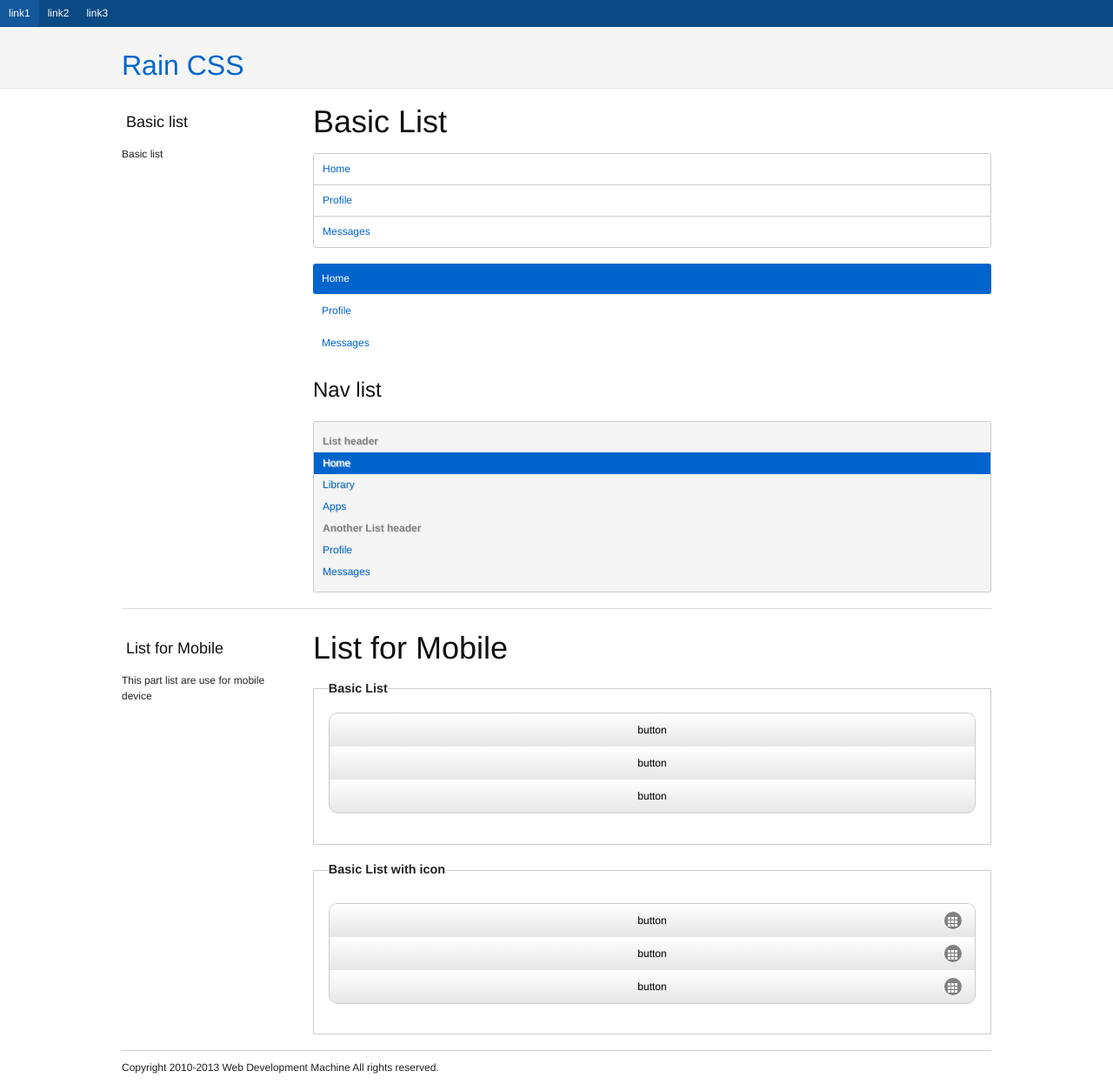
After one commit to RainZhai/Rain-CSS-Framework, a PHP site: page /list.html in a window 1280 px wide. The commit adds this page. Shown: the whole page at 87% size. Run offline with PHP 8.4, Linux system fonts and the light colour scheme.

Commit message:
add list and select html

```diff
--- a/css/rain.css
+++ b/css/rain.css
@@ -1770,6 +1770,6 @@ pre{white-space: normal;}
 .close{float:right;font-size:20px;font-weight:bold;line-height:20px;color:#000000;text-shadow:0 1px 0 #ffffff;opacity:0.2;filter:alpha(opacity=20);}.close:hover,.close:focus{color:#000000;text-decoration:none;cursor:pointer;opacity:0.4;filter:alpha(opacity=40);}
 button.close{padding:0;cursor:pointer;background:transparent;border:0;-webkit-appearance:none;}
 /*mobile icon style*/
-.micon{width:25px; line-height: 24px;}
-.iconbtn-left{left:2%; top:7px;}
-.iconbtn-right{right:2%; top:7px;}
+.micon{width:20px; line-height: 20px;}
+.iconbtn-left{left:2%; top:25%;}
+.iconbtn-right{right:2%; top:25%;}
--- /dev/null
+++ b/list.html
@@ -0,0 +1,109 @@
+<!DOCTYPE html PUBLIC "-//W3C//DTD XHTML 1.0 Strict//EN" "http://www.w3.org/TR/xhtml1/DTD/xhtml1-strict.dtd">
+<html xmlns="http://www.w3.org/1999/xhtml">
+<head>
+<meta http-equiv="Content-Type" content="text/html; charset=utf-8" />
+<meta name="viewport" content="width=device-width,initial-scale=1.0"/>
+<title>Rain CSS > List</title>
+<!-- Framework CSS -->
+<link rel="stylesheet" href="css/blueprint/screen.css" type="text/css" media="all"/>
+<link rel="stylesheet" href="css/blueprint/print.css" type="text/css" media="print"/>
+<!--[if lte IE 8]><link rel="stylesheet" href="css/blueprint/ie.css" type="text/css" media="screen, projection"><![endif]-->
+<link rel="stylesheet" href="css/rain.css" type="text/css" media="all"/>
+<!--[if lt IE 9]><script type="text/javascript" src="js/html5.js"></script><![endif]-->
+</head>
+
+<body class="body">
+	<div class="header headerBlue">
+  	<nav class="lsn posr clearfix">
+    	<a href="#" class="headerLink headerLinkBlue l pr pl ib tdn">link1</a>
+    	<a href="#" class="headerLink headerLinkBlue l pr pl ib tdn">link2</a>
+    	<a href="#" class="headerLink headerLinkBlue l pr pl ib tdn">link3</a>
+    </nav>
+  </div>
+	<div class="headerM headerGrey">
+  	<div class="container posr">
+    	<div class="l"><a class="tdn block ptll fsxxl" href="index.html">Rain CSS</a></div>
+    </div>
+  </div>
+
+	<div class="container mt">
+    <div class="pt">
+        <div class="sidebar l posr">
+            <h2 class="category">Basic list</h2>
+            <p>Basic list</p>
+        </div>
+
+        <div class="main mainRight posr">
+            <h1>Basic List</h1>
+			<ul class="rounds border lsn nop norm">
+				<li class="css3_round_topS borderBottom">
+					<a class="block heightL tdn pl pr css3_round_topS" href="#">Home</a>
+				</li>
+				<li class="borderBottom">
+					<a class="block heightL tdn pl pr hoverlgrey itemColorBlack" href="#">Profile</a>
+				</li>
+				<li class="css3_round_bottomS">
+					<a class="block heightL tdn pl pr hoverlgrey itemColorBlack css3_round_bottomS" href="#">Messages</a>
+				</li>
+			</ul>
+
+			<ul class="lsn nop norm">
+				<li class="bgWhite marginBottomSS">
+					<a class="block heightL bgBlue rounds tdn pl pr colorWhite" href="#">Home</a>
+				</li>
+				<li class="bgWhite marginBottomSS"><a class="block heightL rounds tdn pl pr hoverlgrey itemColorBlack" href="#">Profile</a></li>
+				<li class="bgWhite"><a class="block heightL rounds tdn pl pr hoverlgrey itemColorBlack" href="#">Messages</a></li>
+			</ul>
+
+			<h2>Nav list</h2>
+			<ul class="rounds border bgLightGrey lsn noLeftPadding pt pb norm css3_text_shadow">
+				<li><a class="block colorGrey strong heightS tdn pl pr" href="#">List header</a></li>
+				<li><a class="block heightS bgBlue tdn pl pr colorWhite" href="#">Home</a></li>
+				<li><a class="block heightS tdn pl pr itemLightGrey2 itemColorBlack" href="#">Library</a></li>
+				<li><a class="block heightS tdn pl pr itemLightGrey2 itemColorBlack" href="#">Apps</a></li>
+				<li><a class="block colorGrey strong heightS tdn pl pr" href="#">Another List header</a></li>
+				<li><a class="block heightS tdn pl pr itemLightGrey2 itemColorBlack" href="#">Profile</a></li>
+				<li><a class="block heightS tdn pl pr itemLightGrey2 itemColorBlack" href="#">Messages</a></li>
+			</ul>
+        </div><hr/>
+		</div>
+		<div class="paddingTop">
+			<div class="sidebar l posr">
+				<h2 class="category">List for Mobile</h2>
+				<p>This part list are use for mobile device</p>
+			</div>
+			<div class="main mainRight posr">
+				<h1>List for Mobile</h1>
+				<fieldset>
+					<legend>Basic List</legend>
+					<ul class="vgroup round-10 oh border nop lsn">
+						<li><a href="#" class="ggrey btn greybtn block tdn p tac">button</a></li>
+						<li><a href="#" class="ggrey btn greybtn block tdn p tac">button</a></li>
+						<li><a href="#" class="ggrey btn greybtn block tdn p tac">button</a></li>
+					</ul>
+				</fieldset>
+				<fieldset>
+					<legend>Basic List with icon</legend>
+					<ul class='vgroup round-10 oh border mt nop lsn'>
+						<li><a href='#' class='ggrey btn greybtn block tdn p tac posr'>
+						<span class="micon iconbtn-right ib bggrey roundall tac posa"><i class="icon-th icon-white"></i></span>
+						button
+						</a></li>
+						<li><a href='#' class='ggrey btn greybtn block tdn p tac posr'>
+						<span class="micon iconbtn-right ib bggrey roundall tac posa"><i class="icon-th icon-white"></i></span>
+						button
+						</a></li>
+						<li><a href='#' class='ggrey btn greybtn block tdn p tac posr'>
+						<span class="micon iconbtn-right ib bggrey roundall tac posa"><i class="icon-th icon-white"></i></span>
+						button
+						</a></li>
+					</ul>
+				</fieldset>
+			</div>
+	      <footer class="footer socialFooter c borderTop">
+	        <p class="bottom pt pb">Copyright 2010-2013 Web Development Machine All rights reserved.</p>
+	      </footer>
+		</div>
+	</div>
+</body>
+</html>
--- a/marticle.html
+++ b/marticle.html
@@ -12,9 +12,9 @@
 <body class="body">
   <div class="headerBlue">
   	<nav class='clearfix'>
-   	<a href="#" class="lh-3 headerLinkBlue l wf-30 ib tac tdn">link1</a>
-   	<a href="#" class="lh-3 headerLinkBlue l wf-30 ib tac tdn">link2</a>
-   	<a href="#" class="lh-3 headerLinkBlue l wf-30 ib tac tdn">link3</a>
+   	<a href="#" class="lh-3 headerLinkBlue l wf-33 ib tac tdn">link1</a>
+   	<a href="#" class="lh-3 headerLinkBlue l wf-33 ib tac tdn">link2</a>
+   	<a href="#" class="lh-3 headerLinkBlue l wf-33 ib tac tdn">link3</a>
     </nav>
   </div>
 	<div class="headerM headerGrey">
```
Also changed, not shown: icons.html (+18 -9 lines), index.html (+7 -1 lines), select.html (added, +156 -0 lines), js/jquery.dialog.js.
